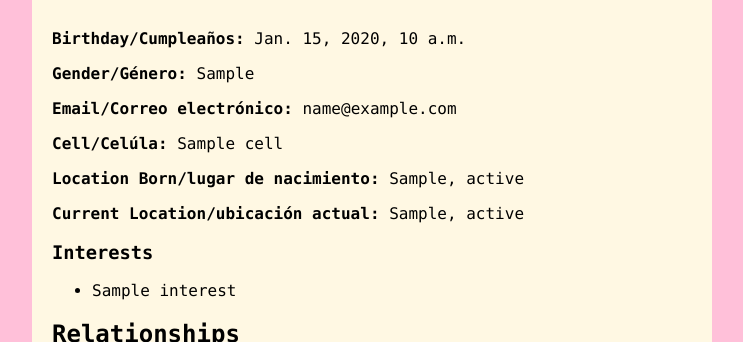
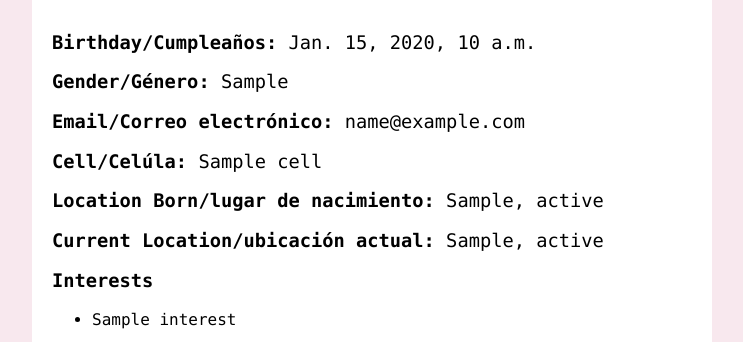
Before and after one commit to gomezc08/Family-Tree, a Django app: template bio/templates/bio/member_info.html in a window 1280 px wide. Shown: the part 412-754 px from the top of the page, without its empty margins (268-1011 px from the left). Run offline with Django 3.2, Linux system fonts and the light colour scheme; the template is opened without the code that fills it: most values are stand-ins (such as "Sample title", 1, 10 or a date in 2020).

Commit message:
mama css draft

```diff
--- a/bio/templates/bio/member_info.html
+++ b/bio/templates/bio/member_info.html
@@ -7,7 +7,7 @@
     <style>
         body {
             text-align: left;
-            background-color: #FFC0D9;
+            background-color: #F8E8EE;
             font-family: "Lucida Console";
             display: flex;
             flex-direction: column; /* Ensure content stacks vertically */
@@ -16,6 +16,11 @@
             margin: 0;
             padding: 0;
         }
+
+        h3 {
+            font-weight: normal;
+          }
+
 
         .header {
             padding: 30px;
@@ -52,12 +57,16 @@
         }
 
         .family-pic {
-            width: 150px;
-            height: 150px;
+            width: 100px;
+            height: 100px;
             object-fit: cover;
             border-radius: 50%;
             margin-bottom: 10px;
             transition: transform .5s;
+        }
+
+        .family-pic:hover {
+            transform: scale(1.5);
         }
 
         .profile-container {
@@ -65,10 +74,11 @@
             justify-content: center;
             align-items: center;
             height: 100vh; /* Adjust height as needed */
-            background-color: #FFF8E3;
+            background-color: #FFFFFF;
             width: 50%; /* Set width to 50% */
             margin: 0 auto; /* Center align horizontally */
             padding: 20px;
+            border-radius: 25px;
         }
 
 
@@ -159,94 +169,90 @@
     <div class="profile-container">
         <!-- Member Information -->
         <img class="profile-pic" src="{% static 'pic_location/' %}{{ person.LastName }}{{ person.FirstName }}.png" alt="{% static 'pic_location/DefaultPic.png' %}">
-        <p><b>Birthday/Cumpleaños:</b> {{ person.Birthday }}</p>
+        <h3><b>Birthday/Cumpleaños:</b> {{ person.Birthday }}</h3>
         {% if person.get_gender_display %}
-            <p><b>Gender/Género:</b> {{ person.get_gender_display }}</p>
+            <h3><b>Gender/Género:</b> {{ person.get_gender_display }}</h3>
         {% endif %}
         {% if person.Email %}
-            <p><b>Email/Correo electrónico:</b> {{ person.Email }}</p>
+            <h3><b>Email/Correo electrónico:</b> {{ person.Email }}</h3>
         {% endif %}
         {% if person.Cell %}
-            <p><b>Cell/Celúla:</b> {{ person.Cell }}</p>
+            <h3><b>Cell/Celúla:</b> {{ person.Cell }}</h3>
         {% endif %}
         {% if person.CityBorn and person.StateBorn %}
-            <p><b>Location Born/lugar de nacimiento:</b> {{ person.CityBorn }}, {{ person.StateBorn }}</p>
+            <h3><b>Location Born/lugar de nacimiento:</b> {{ person.CityBorn }}, {{ person.StateBorn }}</h3>
         {% elif person.CityBorn %}
-            <p><b>City Born/ciudad nacida:</b> {{ person.CityBorn }}</p>
+            <h3><b>City Born/ciudad nacida:</b> {{ person.CityBorn }}</h3>
         {% elif person.StateBorn %}
-            <p><b>State Born/estado nacido:</b> {{ person.StateBorn }}</p>
+            <h3><b>State Born/estado nacido:</b> {{ person.StateBorn }}</h3>
         {% endif %}
         {% if person.CityCurrent and person.StateCurrent %}
-            <p><b>Current Location/ubicación actual:</b> {{ person.CityCurrent }}, {{ person.StateCurrent }}</p>
+            <h3><b>Current Location/ubicación actual:</b> {{ person.CityCurrent }}, {{ person.StateCurrent }}</h3>
         {% elif person.CityCurrent %}
-            <p><b>Current City/Ciudad Actual:</b> {{ person.CityCurrent }}</p>
+            <h3><b>Current City/Ciudad Actual:</b> {{ person.CityCurrent }}</h3>
         {% elif person.StateCurrent %}
-            <p><b>Current State/estado actual:</b> {{ person.StateCurrent }}</p>
+            <h3><b>Current State/estado actual:</b> {{ person.StateCurrent }}</h3>
         {% endif %}
 
-        <h3>Interests</h3>
+        <h3><b>Interests</b></h3>
         <ul>
             {% for i in interests %}
                 <li>{{ i.Interest }}</li>
             {% endfor %}
         </ul>
 
-        <h2>Relationships</h2>
 
         <!-- Spouse Section -->
         <div class="family-section">
-            <h3>Spouse</h3>
             <div class="family-info">
                 {% if spouse_relationships %}
+                <h3><b>Spouse</b></h3>
                     {% for spouse in spouse_relationships %}
                         {% if spouse.Spouse1ID.Id == person.Id %}
                             <a href="{% url 'member_info' spouse.Spouse2ID.Id %}">
                                 <img class="family-pic" src="{% static 'pic_location/' %}{{ spouse.Spouse2ID.LastName }}{{ spouse.Spouse2ID.FirstName }}.png" alt="{% static 'pic_location/DefaultPic.png' %}">
-                                <p>{{ spouse.Spouse2ID.FirstName }} {{ spouse.Spouse2ID.LastName }}</p>
+                                <p class="family-pic">{{ spouse.Spouse2ID.FirstName }} {{ spouse.Spouse2ID.LastName }}</p>
                             </a>
                         {% else %}
                             <a href="{% url 'member_info' spouse.Spouse1ID.Id %}">
                                 <img class="family-pic" src="{% static 'pic_location/' %}{{ spouse.Spouse1ID.LastName }}{{ spouse.Spouse1ID.FirstName }}.png" alt="{% static 'pic_location/DefaultPic.png' %}">
-                                <p>{{ spouse.Spouse1ID.FirstName }} {{ spouse.Spouse1ID.LastName }}</p>
+                                <p class="family-pic">{{ spouse.Spouse1ID.FirstName }} {{ spouse.Spouse1ID.LastName }}</p>
                             </a>
                         {% endif %}
                     {% endfor %}
-                {% else %}
-                    <p>No spouse information available.</p>
+
                 {% endif %}
             </div>
         </div>
 
         <!-- Parents Section -->
         <div class="family-section">
-            <h3>Parents</h3>
             <div class="family-info">
                 {% if parents %}
+                <h3><b>Parents</b></h3>
                     {% for parent in parents %}
                         <a href="{% url 'member_info' parent.Id %}">
                             <img class="family-pic" src="{% static 'pic_location/' %}{{ parent.LastName }}{{ parent.FirstName }}.png" alt="{% static 'pic_location/DefaultPic.png' %}">
-                            <p>{{ parent.FirstName }} {{ parent.LastName }}</p>
+                            <p class="family-pic">{{ parent.FirstName }} {{ parent.LastName }}</p>
                         </a>
                     {% endfor %}
-                {% else %}
-                    <p>No parent information available.</p>
+
                 {% endif %}
             </div>
         </div>
 
         <!-- Children Section -->
         <div class="family-section">
-            <h3>Children</h3>
             <div class="family-info">
                 {% if children %}
+                <h3><b>Children</b></h3>
                     {% for child in children %}
                         <a href="{% url 'member_info' child.Id %}">
                             <img class="family-pic" src="{% static 'pic_location/' %}{{ child.LastName }}{{ child.FirstName }}.png" alt="{% static 'pic_location/DefaultPic.png' %}">
-                            <p>{{ child.FirstName }} {{ child.LastName }}</p>
+                            <p class="family-pic">{{ child.FirstName }} {{ child.LastName }}</p>
                         </a>
                     {% endfor %}
-                {% else %}
-                    <p>No children information available.</p>
+
                 {% endif %}
             </div>
         </div>
--- a/homescreen/templates/homescreen/index.html
+++ b/homescreen/templates/homescreen/index.html
@@ -8,7 +8,7 @@
     <style>
         body {
             text-align: center;
-            background-color: #F3D7CA;
+            background-color: #F8E8EE;
             font-family: "Lucida Console"
         }
 
@@ -34,14 +34,14 @@
 
         .header-grid {
             display: block;
-            background-color: #FFF8E3;
+            background-color: #FFFFFF;
         }
 
         .member-grid {
             display: grid;
             grid-template-columns: repeat(4, 1fr);
             gap: 10px;
-            background-color: #FFF8E3;
+            background-color: #FFFFFF;
             padding: 20px 40px;
             max-width: 80%;
             margin: 0 auto; /* This centers the grid horizontally */
```
